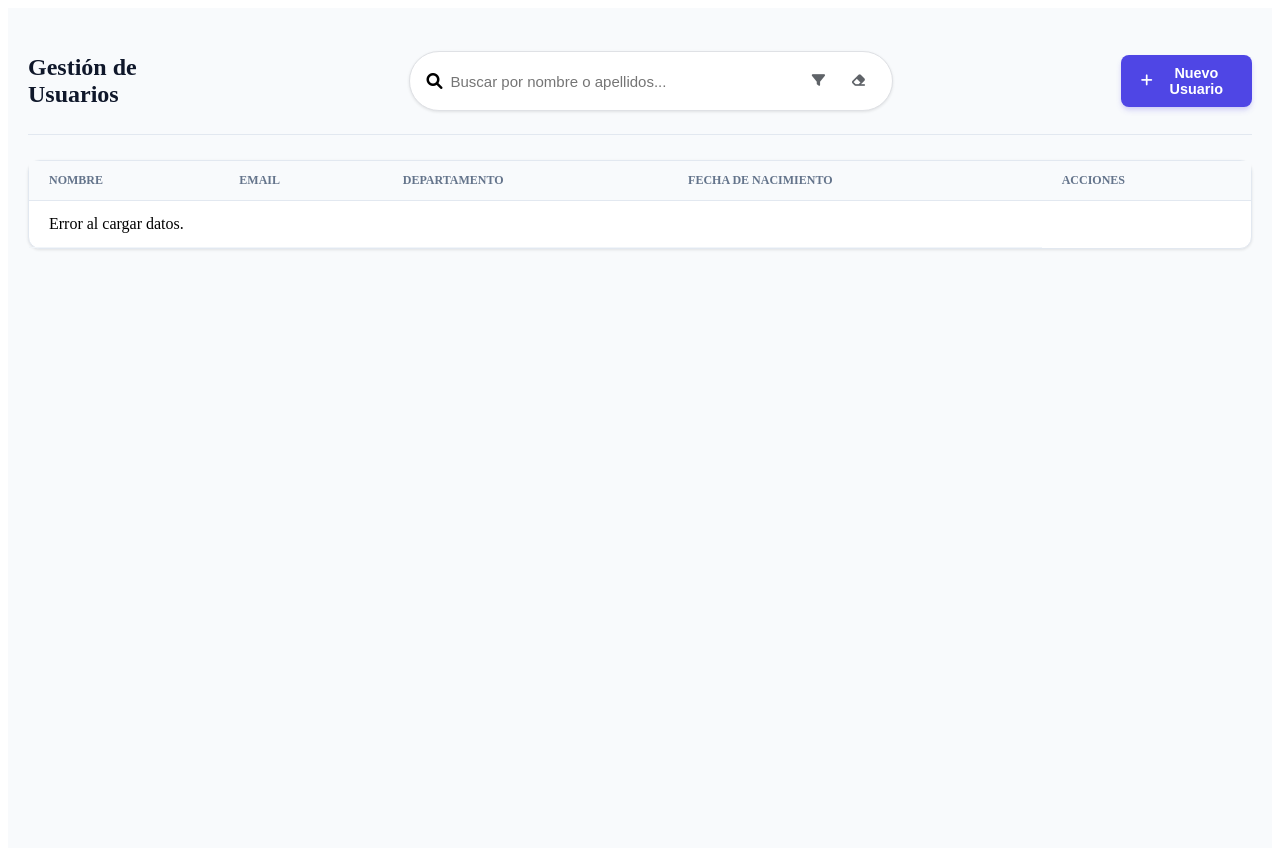
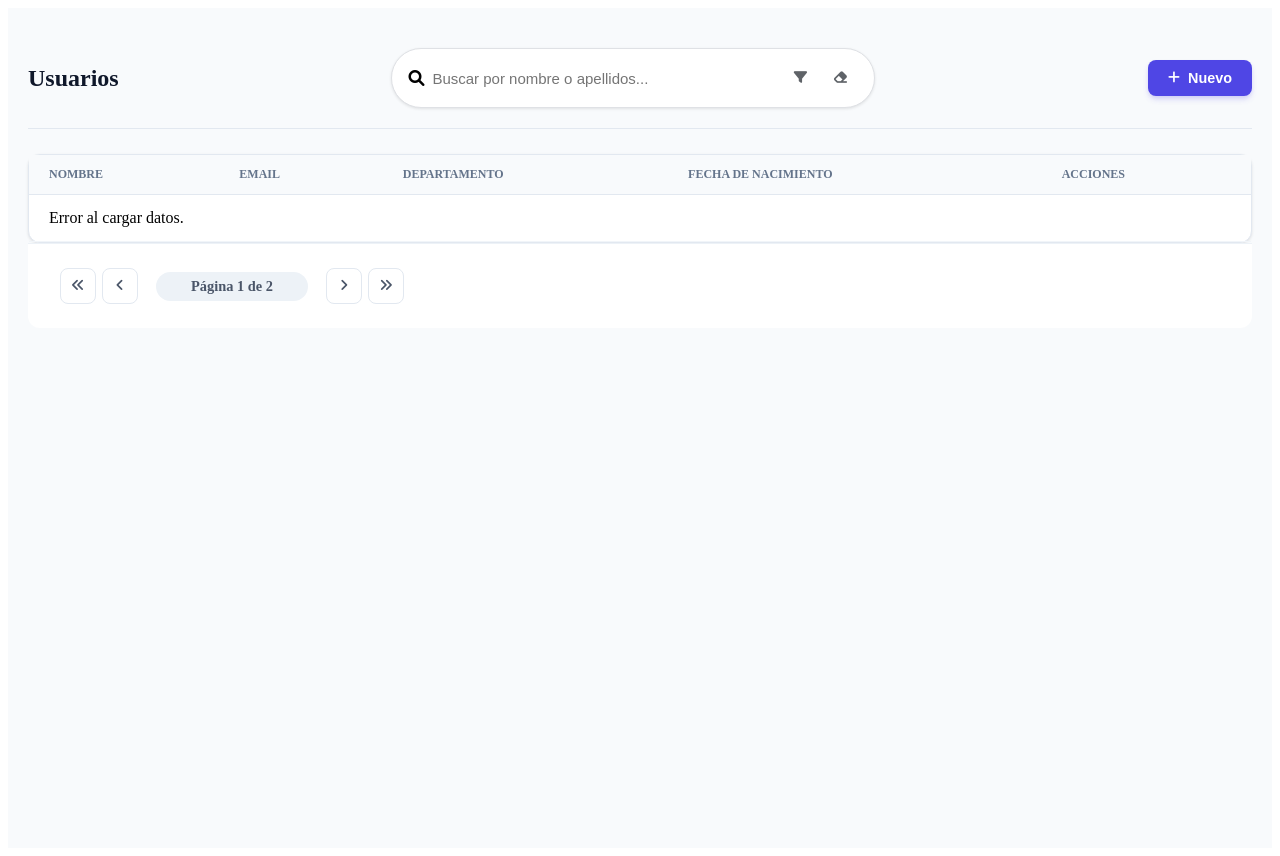
Before and after one commit to Johann-Yamil15/Desarrollo-Web-Python, a Python web app: template views/users/usuario.html in a window 1280 px wide. Run offline with Jinja, Linux system fonts and the light colour scheme; the template is opened without the code that fills it, so the values that code supplies are empty.

Commit message:
paginacion

```diff
--- a/static/css/users/users.css
+++ b/static/css/users/users.css
@@ -613,3 +613,75 @@ button:disabled {
     color: #2d3748;
     font-size: 13px;
 }
+.pagination-container {
+    display: flex;
+    justify-content: space-between; /* Separa info de botones */
+    align-items: center;
+    padding: 1.5rem 2rem;
+    background-color: #ffffff;
+    border-top: 1px solid #edf2f7;
+    border-bottom-left-radius: 12px;
+    border-bottom-right-radius: 12px;
+}
+
+.pagination-info {
+    color: #718096;
+    font-size: 0.9rem;
+    font-weight: 500;
+}
+
+.pagination-info span {
+    color: #2d3748;
+    font-weight: 700;
+}
+
+.pagination-controls {
+    display: flex;
+    align-items: center;
+    gap: 6px;
+}
+
+.btn-page {
+    width: 36px;
+    height: 36px;
+    display: flex;
+    align-items: center;
+    justify-content: center;
+    background-color: #ffffff;
+    border: 1px solid #e2e8f0;
+    color: #4a5568;
+    border-radius: 8px; /* O 50% para círculos perfectos */
+    cursor: pointer;
+    transition: all 0.2s cubic-bezier(0.4, 0, 0.2, 1);
+    font-size: 0.85rem;
+}
+
+.btn-page:hover:not(:disabled) {
+    background-color: #f7fafc;
+    border-color: #cbd5e0;
+    color: #3182ce; /* Azul sutil al hacer hover */
+    transform: translateY(-1px);
+    box-shadow: 0 2px 4px rgba(0,0,0,0.05);
+}
+
+.btn-page:active:not(:disabled) {
+    transform: translateY(0);
+}
+
+.btn-page:disabled {
+    opacity: 0.35;
+    cursor: not-allowed;
+    background-color: #f8fafc;
+}
+
+.page-text {
+    font-size: 0.9rem;
+    font-weight: 600;
+    color: #4a5568;
+    margin: 0 12px;
+    padding: 6px 16px;
+    background: #edf2f7;
+    border-radius: 20px; /* Estilo píldora */
+    min-width: 120px;
+    text-align: center;
+}
--- a/static/js/users/users.js
+++ b/static/js/users/users.js
@@ -1,13 +1,15 @@
 const UserManager = {
-    allUsers: [], // Lista original para filtrado local
+    allUsers: [],
+    filteredUsers: [], // Para guardar el resultado de filtros antes de paginar
     allDepartments: [],
+    currentPage: 1,
+    rowsPerPage: 5,
 
     init() {
         this.form = document.getElementById('userForm');
         this.tableBody = document.getElementById('userTableBody');
         this.modal = document.getElementById('userModal');
         this.btnNew = document.getElementById('btnNewUser');
-
         this.deptoSelect = document.getElementById('deptoSelect');
 
         // Inputs de búsqueda y filtros
@@ -22,6 +24,13 @@ const UserManager = {
         this.birthdateInput = document.getElementById('birthdateInput');
         this.emailInput = document.getElementById('emailInput');
 
+        // Elementos de paginación
+        this.btnFirst = document.getElementById('btnFirst');
+        this.btnPrev = document.getElementById('btnPrev');
+        this.btnNext = document.getElementById('btnNext');
+        this.btnLast = document.getElementById('btnLast');
+        this.pageIndicator = document.getElementById('currentPageIndicator');
+
         this.bindEvents();
         this.setupValidations();
         this.loadDepartments();
@@ -32,7 +41,6 @@ const UserManager = {
         this.form.addEventListener('submit', (e) => this.handleSubmit(e));
         this.btnNew.onclick = () => this.openModal();
 
-        // Alternar visibilidad de filtros de fecha
         if (this.btnToggle) {
             this.btnToggle.onclick = () => {
                 const pill = document.getElementById('searchPill');
@@ -41,15 +49,25 @@ const UserManager = {
             };
         }
 
-        // Botón Limpiar filtros
         if (this.btnClear) {
             this.btnClear.onclick = () => this.resetFilters();
         }
 
-        // Búsqueda en tiempo real
         [this.searchInput, this.dateFrom, this.dateTo].forEach(el => {
             if (el) el.addEventListener('input', () => this.applyFilters());
         });
+
+        // Eventos de paginación
+        if (this.btnFirst) this.btnFirst.onclick = () => { this.currentPage = 1; this.renderTableWithPagination(); };
+        if (this.btnPrev) this.btnPrev.onclick = () => { if (this.currentPage > 1) { this.currentPage--; this.renderTableWithPagination(); } };
+        if (this.btnNext) this.btnNext.onclick = () => {
+            const maxPage = Math.ceil(this.filteredUsers.length / this.rowsPerPage);
+            if (this.currentPage < maxPage) { this.currentPage++; this.renderTableWithPagination(); }
+        };
+        if (this.btnLast) this.btnLast.onclick = () => {
+            this.currentPage = Math.ceil(this.filteredUsers.length / this.rowsPerPage) || 1;
+            this.renderTableWithPagination();
+        };
     },
 
     renderSkeleton() {
@@ -65,14 +83,12 @@ const UserManager = {
                 </td>
             </tr>
         `;
-        // Repetimos la fila 5 veces para llenar la tabla
         this.tableBody.innerHTML = skeletonRow.repeat(5);
     },
 
-    // --- CARGAR DEPARTAMENTOS ---
     async loadDepartments() {
         try {
-            const res = await fetch('/api/departments'); // Asegúrate de tener esta ruta en tu API
+            const res = await fetch('/api/departments');
             const data = await res.json();
             this.allDepartments = Array.isArray(data) ? data : [];
             this.renderDeptos();
@@ -83,19 +99,16 @@ const UserManager = {
 
     renderDeptos() {
         if (!this.deptoSelect) return;
-
         const options = this.allDepartments.map(d =>
             `<option value="${d.id}">${d.nombre}</option>`
         ).join('');
-
         this.deptoSelect.innerHTML = `<option value="">Seleccione un departamento...</option>` + options;
     },
 
-    // --- RENDERIZADO DE TABLA ---
+    // Modificado: Ahora acepta los usuarios segmentados para renderizar la vista actual
     renderTable(users) {
         if (Array.isArray(users) && users.length > 0) {
             this.tableBody.innerHTML = users.map(u => {
-                // Buscamos el nombre del departamento para mostrarlo en la tabla
                 const depto = this.allDepartments.find(d => d.id == u.departamento_id);
                 const deptoNombre = depto ? depto.nombre : '<span class="text-muted">Sin asignar</span>';
 
@@ -116,27 +129,51 @@ const UserManager = {
         }
     },
 
+    // Nueva: Maneja la lógica de "rebanar" el arreglo y actualizar botones
+    renderTableWithPagination() {
+        const total = this.filteredUsers.length;
+        const maxPage = Math.ceil(total / this.rowsPerPage) || 1;
+
+        if (this.currentPage > maxPage) this.currentPage = maxPage;
+        if (this.currentPage < 1) this.currentPage = 1;
+
+        const start = (this.currentPage - 1) * this.rowsPerPage;
+        const end = start + this.rowsPerPage;
+        const pagedData = this.filteredUsers.slice(start, end);
+
+        this.renderTable(pagedData);
+
+        // Actualizar UI de paginación
+        if (this.pageIndicator) {
+            this.pageIndicator.innerText = `Página ${this.currentPage} de ${maxPage}`;
+        }
+
+        // Bloqueo de botones
+        if (this.btnFirst) this.btnFirst.disabled = (this.currentPage === 1);
+        if (this.btnPrev) this.btnPrev.disabled = (this.currentPage === 1);
+        if (this.btnNext) this.btnNext.disabled = (this.currentPage === maxPage || total === 0);
+        if (this.btnLast) this.btnLast.disabled = (this.currentPage === maxPage || total === 0);
+    },
+
     async loadUsers() {
-        this.renderSkeleton(); // <--- Agregado: Mostrar skeletons antes del fetch
+        this.renderSkeleton();
         try {
             const res = await fetch('/api/users');
             const data = await res.json();
-            // El renderTable sustituirá los skeletons automáticamente al terminar
             this.allUsers = Array.isArray(data) ? data : [];
-            this.renderTable(this.allUsers);
+            this.applyFilters(); // Inicializa filteredUsers y llama a render
         } catch (e) {
             this.showToast("Error de conexión al cargar lista", 'error');
-            this.tableBody.innerHTML = '<tr><td colspan="4">Error al cargar datos.</td></tr>';
+            this.tableBody.innerHTML = '<tr><td colspan="5">Error al cargar datos.</td></tr>';
         }
     },
 
-    // --- FILTRADO ---
     applyFilters() {
         const term = this.searchInput.value.toLowerCase().trim();
         const from = this.dateFrom.value;
         const to = this.dateTo.value;
 
-        const filtered = this.allUsers.filter(u => {
+        this.filteredUsers = this.allUsers.filter(u => {
             const fullName = `${u.nombre} ${u.ap} ${u.am || ''}`
                 .toLowerCase()
                 .normalize("NFD")
@@ -152,17 +189,17 @@ const UserManager = {
             return matchesTerm && matchesDate;
         });
 
-        this.renderTable(filtered);
+        this.currentPage = 1; // Reiniciar a página 1 tras filtrar
+        this.renderTableWithPagination();
     },
 
     resetFilters() {
         this.searchInput.value = "";
         this.dateFrom.value = "";
         this.dateTo.value = "";
-        this.renderTable(this.allUsers);
+        this.applyFilters(); // Reutiliza applyFilters para resetear filteredUsers y vista
     },
 
-    // --- VALIDACIONES ---
     setupValidations() {
         const nameInput = document.getElementById('name');
         const apPaterno = document.getElementById('ap_paterno');
@@ -202,12 +239,10 @@ const UserManager = {
         });
     },
 
-    // --- ACCIONES CRUD ---
     async openModal(id = null) {
         this.form.reset();
         this.clearErrors();
 
-        // Importante: Resetear el estado del botón al abrir
         const submitBtn = this.form.querySelector('button[type="submit"]');
         if (submitBtn) {
             submitBtn.disabled = false;
@@ -237,16 +272,12 @@ const UserManager = {
         this.modal.style.display = 'flex';
     },
 
-    // --- ELIMINAR ---
     async delete(id) {
         this.userToDeleteId = id;
         const deleteModal = document.getElementById('deleteModal');
-
-        // Resetear botón de confirmar por si acaso quedó trabado
         const confirmBtn = document.getElementById('confirmDeleteBtn');
         confirmBtn.disabled = false;
         confirmBtn.innerText = "Sí, eliminar";
-
         deleteModal.style.display = 'flex';
         confirmBtn.onclick = () => this.executeDelete();
     },
@@ -254,7 +285,6 @@ const UserManager = {
     async executeDelete() {
         const id = this.userToDeleteId;
         if (!id) return;
-
         const confirmBtn = document.getElementById('confirmDeleteBtn');
         if (confirmBtn.disabled) return;
 
@@ -275,7 +305,6 @@ const UserManager = {
                 this.closeDeleteModal();
             } else {
                 this.showToast(result.msg, 'error');
-                // Re-habilitar si falló el borrado por lógica de negocio
                 confirmBtn.disabled = false;
                 confirmBtn.innerText = "Confirmar";
             }
@@ -298,14 +327,13 @@ const UserManager = {
         e.preventDefault();
         this.clearErrors();
 
-        // 1. Identificar y bloquear el botón
         const submitBtn = this.form.querySelector('button[type="submit"]');
-        if (!submitBtn || submitBtn.disabled) return; // Si ya está bloqueado, salir
+        if (!submitBtn || submitBtn.disabled) return;
 
         const originalText = submitBtn.innerText;
-        submitBtn.disabled = true; // Bloqueo funcional
+        submitBtn.disabled = true;
         submitBtn.style.opacity = "0.7";
-        submitBtn.innerText = "Guardando..."; // Feedback visual
+        submitBtn.innerText = "Guardando...";
 
         const data = Object.fromEntries(new FormData(this.form));
 
@@ -322,13 +350,9 @@ const UserManager = {
                 this.showToast(result.msg, 'success');
                 this.closeModal();
                 await this.loadUsers();
-                // Nota: Al cerrar el modal y resetear el form, el botón vuelve a su estado natural solo
             } else {
-                // Error de validación (ej. correo duplicado)
                 this.handleBackendErrors(result.errors);
                 this.showToast(result.msg || "Error de validación", 'error');
-
-                // RE-HABILITAMOS para que el usuario corrija y vuelva a intentar
                 submitBtn.disabled = false;
                 submitBtn.style.opacity = "1";
                 submitBtn.innerText = originalText;
@@ -336,15 +360,12 @@ const UserManager = {
         } catch (e) {
             console.error("Detalle técnico:", e);
             this.showToast("Error de conexión. Intente de nuevo.", 'error');
-
-            // RE-HABILITAMOS en caso de error de red
             submitBtn.disabled = false;
             submitBtn.style.opacity = "1";
             submitBtn.innerText = originalText;
         }
     },
 
-    // --- UTILIDADES ---
     handleBackendErrors(errors) {
         if (!errors) return;
         if (errors.email) document.getElementById('error_email').innerText = errors.email;
@@ -359,7 +380,6 @@ const UserManager = {
         this.modal.style.display = 'none';
     },
 
-    // --- SISTEMA DE NOTIFICACIONES TOAST ---
     showToast(msg, type = 'success') {
         let container = document.querySelector('.toast-container');
         if (!container) {
@@ -368,13 +388,9 @@ const UserManager = {
             document.body.appendChild(container);
         }
 
-        // --- LÓGICA ANTISPAM ---
-        // Buscamos si ya existe un toast con el mismo mensaje exacto
         const existingToasts = Array.from(container.querySelectorAll('.toast-message'));
         const isDuplicate = existingToasts.some(t => t.innerText === msg);
-
-        if (isDuplicate) return; // Si ya existe uno igual, no hacemos nada
-        // -----------------------
+        if (isDuplicate) return;
 
         const config = {
             success: { icon: 'fa-check-circle', title: 'Éxito' },
@@ -388,7 +404,6 @@ const UserManager = {
 
         const toast = document.createElement('div');
         toast.className = `toast ${typeKey}`;
-
         toast.innerHTML = `
             <i class="fas ${icon}"></i>
             <div class="toast-content">
@@ -399,8 +414,6 @@ const UserManager = {
         `;
 
         container.appendChild(toast);
-
-        // Auto-eliminar con salida suave
         setTimeout(() => {
             if (toast.parentElement) {
                 toast.style.opacity = '0';
--- a/views/users/usuario.html
+++ b/views/users/usuario.html
@@ -3,7 +3,7 @@
 
 <div class="user-dashboard">
     <div class="header-actions">
-        <h1>Gestión de Usuarios</h1>
+        <h1>Usuarios</h1>
 
         <div class="search-section-wrapper">
             <div class="google-pill-container" id="searchPill">
@@ -42,7 +42,7 @@
         </div>
 
         <button id="btnNewUser" class="btn-primary">
-            <i class="fas fa-plus"></i> Nuevo Usuario
+            <i class="fas fa-plus"></i> Nuevo
         </button>
     </div>
 
@@ -59,6 +59,26 @@
         <tbody id="userTableBody">
         </tbody>
     </table>
+    <div class="pagination-container">
+
+        <div class="pagination-controls">
+            <button id="btnFirst" class="btn-page" title="Inicio">
+                <i class="fas fa-angle-double-left"></i>
+            </button>
+            <button id="btnPrev" class="btn-page" title="Anterior">
+                <i class="fas fa-angle-left"></i>
+            </button>
+
+            <span id="currentPageIndicator" class="page-text">Página 1 de 2</span>
+
+            <button id="btnNext" class="btn-page" title="Siguiente">
+                <i class="fas fa-angle-right"></i>
+            </button>
+            <button id="btnLast" class="btn-page" title="Final">
+                <i class="fas fa-angle-double-right"></i>
+            </button>
+        </div>
+    </div>
 </div>
 
 <div id="userModal" class="modal">
```
Lines whose indentation alone changed are shown as unchanged.
